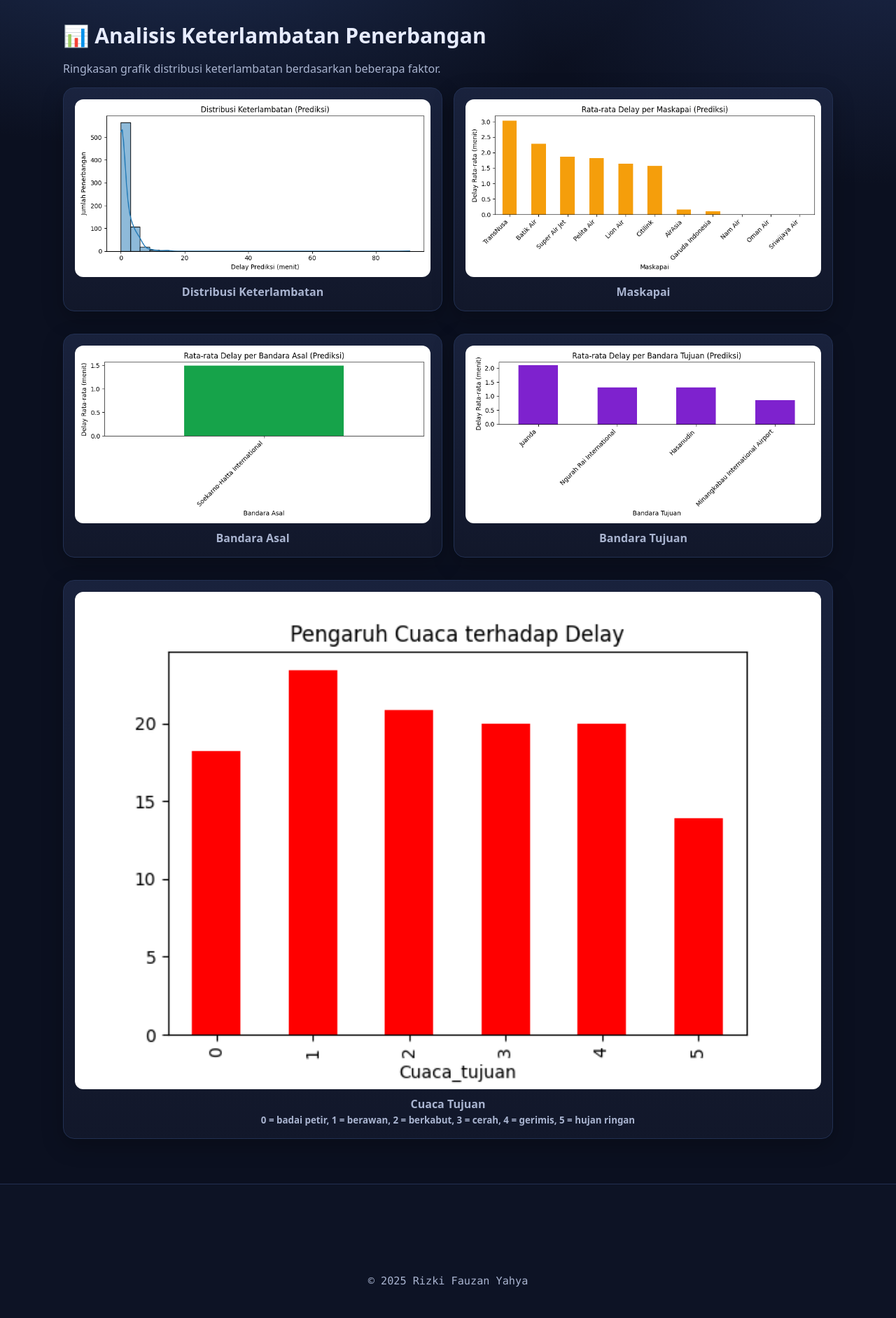
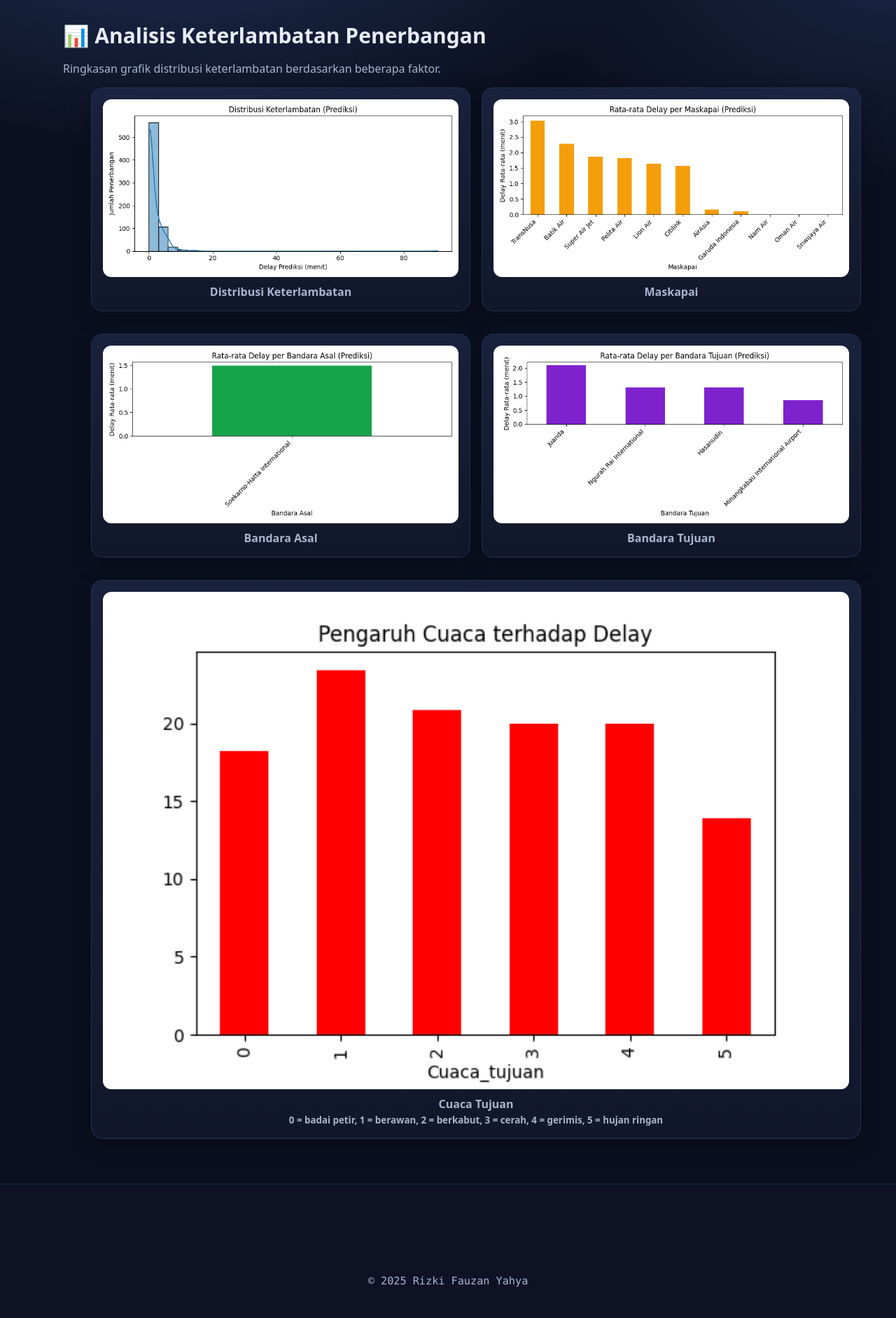
Before and after one commit to rizkify38/PdPenerbangan, a Flask app: template templates/analisis.html in a window 1280 px wide. Shown: the part 65-1949 px from the top of the page at 70% size. Run offline with Flask 3, Linux system fonts and the light colour scheme; the template is opened without the code that fills it, so the values that code supplies are empty; parts of the project's set-up code (start-up, migrations or seed data) failed here and were passed over.

Commit message:
update tampilan

```diff
--- a/static/style.css
+++ b/static/style.css
@@ -139,19 +139,16 @@ small{color:var(--muted)}
 
 /* ==== Hasil Prediksi: mobile-friendly ==== */
 .result-block{
-  /* bikin <pre> bisa melipat baris */
-  white-space: pre-wrap;        /* wrap baris */
-  word-wrap: break-word;        /* legacy support */
-  word-break: break-word;       /* paksa pecah kata panjang */
-  overflow-x: auto;             /* kalau tetap kepanjangan, bisa scroll horizontal */
+  white-space: pre-wrap;        /* biar <pre> bisa wrap */
+  word-wrap: break-word;
+  word-break: break-word;
+  overflow-x: auto;
   -webkit-overflow-scrolling: touch;
 
-  /* tipografi & ritme */
   font-family: ui-monospace, SFMono-Regular, Menlo, Monaco, "Courier New", monospace;
   font-size: clamp(14px, 2.6vw, 18px);
   line-height: 1.55;
 
-  /* ruang internal biar lega di mobile */
   margin: 6px 0 0;
   padding: 6px 2px;
 }
@@ -175,14 +172,10 @@ small{color:var(--muted)}
 .stats.grid + .card{ margin-top:var(--space) }
 
 /* ==== PERBAIKAN STAT CARDS AGAR RAPIH & SEJAJAR ==== */
-
-/* 1) Jangan pakai margin-top antar .card di dalam grid; biar grid yang atur via gap */
 .grid > .card { margin-top: 0 !important; }
-
-/* 2) Baris statistik: kolom responsif & lebar seragam */
 .stats.grid{
   display: grid;
-  grid-template-columns: repeat(4, minmax(0, 1fr)); /* 4 kolom sama lebar */
+  grid-template-columns: repeat(4, minmax(0, 1fr));
   gap: 24px;
 }
 @media (max-width: 992px){
@@ -191,43 +184,78 @@ small{color:var(--muted)}
 @media (max-width: 560px){
   .stats.grid{ grid-template-columns: 1fr; }
 }
-
-/* 3) Kartu statistik: tinggi & padding konsisten, konten rapi */
 .stat.card{
   height: 100%;
-  min-height: 130px;              /* samakan tinggi minimum */
-  padding: 20px;                  /* konsisten */
+  min-height: 130px;
+  padding: 20px;
   display: flex;
   flex-direction: column;
-  justify-content: center;        /* label & angka di tengah vertikal */
+  justify-content: center;
 }
-.stat .stat-label{
-  margin: 0 0 6px;
-  line-height: 1.2;
+.stat .stat-label{ margin: 0 0 6px; line-height: 1.2; }
+.stat .stat-value{ margin: 0; line-height: 1; font-size: clamp(22px, 3.2vw, 32px); font-weight: 800; }
+
+/* ================== KHUSUS HALAMAN ANALISIS ================== */
+/* tambahkan class 'analysis-grid' pada container grid di analisis.html:
+   <div class="grid grid-2 analysis-grid"> */
+
+   .analysis-grid {
+    /* isi kolom memenuhi lebar grid (tidak center) */
+    justify-items: stretch;
+    align-items: start;
+  }
+
+  /* kartu/charts penuh lebar kolom */
+  .analysis-grid > .card,
+  .analysis-grid > figure.card {
+    width: 100%;
+  }
+
+  /* gambar chart responsif & center secara visual di dalam card */
+  .analysis-grid .chart {
+    display: block;
+    max-width: 100%;
+    height: auto;
+    margin: 0 auto;
+  }
+
+  /* jarak lebih rapat di mobile */
+  @media (max-width: 640px){
+    .analysis-grid { gap: 14px; }
+  }
+
+
+/* ================== RESET FORM (agar tidak ikut aturan analisis) ================== */
+.form .grid { justify-items: stretch; align-items: start; }
+.form .form-group { width: 100%; }
+.form input, .form select, .form textarea { width: 100%; }
+.form small { display:block; }
+
+/* responsif tambahan */
+@media (max-width: 640px){
+  .container { width: 94%; }
+  .grid { gap: 14px; }
+  .form .grid { grid-template-columns: 1fr; }
 }
-.stat .stat-value{
-  margin: 0;
-  line-height: 1;
-  font-size: clamp(22px, 3.2vw, 32px);
-  font-weight: 800;
+/* ===== HANYA untuk halaman Analisis ===== */
+.analysis-grid {
+  justify-items: stretch;         /* isi kolom melebihi & rata kiri-kanan (bukan center) */
+  align-items: start;
+}
+.analysis-grid > .card,
+.analysis-grid > figure.card {
+  width: 100%;                    /* kartu/charts full lebar kolom */
 }
 
-/* 1) Pastikan item grid rata tengah */
-.grid { justify-items: center; }
-
-/* 2) Card di dalam grid selalu memenuhi lebar kolom */
-.grid > .card { width: 100%; }
-
-/* 3) Gambar chart di-center dan responsif penuh */
-.card .chart {
+/* gambar chart responsif & center secara visual di dalam card */
+.analysis-grid .chart {
   display: block;
   max-width: 100%;
   height: auto;
-  margin: 0 auto;       /* center di dalam card */
+  margin: 0 auto;
 }
 
-/* 4) Sedikit rapatkan padding di layar kecil supaya tidak terasa "bergeser" */
+/* sedikit rapatkan gap di mobile */
 @media (max-width: 640px){
-  .container { width: 94%; }
-  .grid { gap: 14px; }
+  .analysis-grid { gap: 14px; }
 }
--- a/templates/analisis.html
+++ b/templates/analisis.html
@@ -4,7 +4,7 @@
   <h1>📊 Analisis Keterlambatan Penerbangan</h1>
   <p class="muted">Ringkasan grafik distribusi keterlambatan berdasarkan beberapa faktor.</p>
 
-  <div class="grid grid-2">
+  <div class="grid grid-2 analysis-grid">
     <figure class="card">
       <img class="chart" src="{{ url_for('static', filename='charts/distribusi.png') }}" alt="Distribusi Keterlambatan">
       <figcaption>Distribusi Keterlambatan</figcaption>
```
